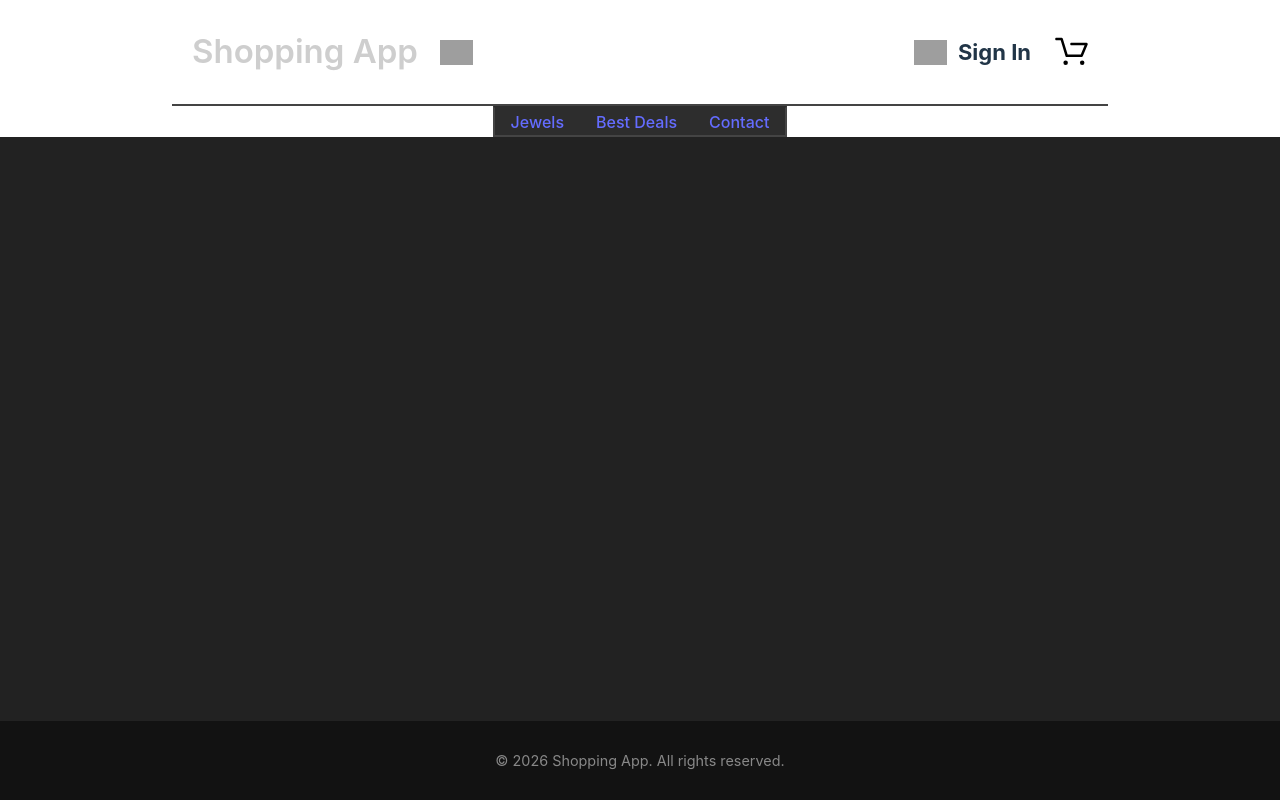
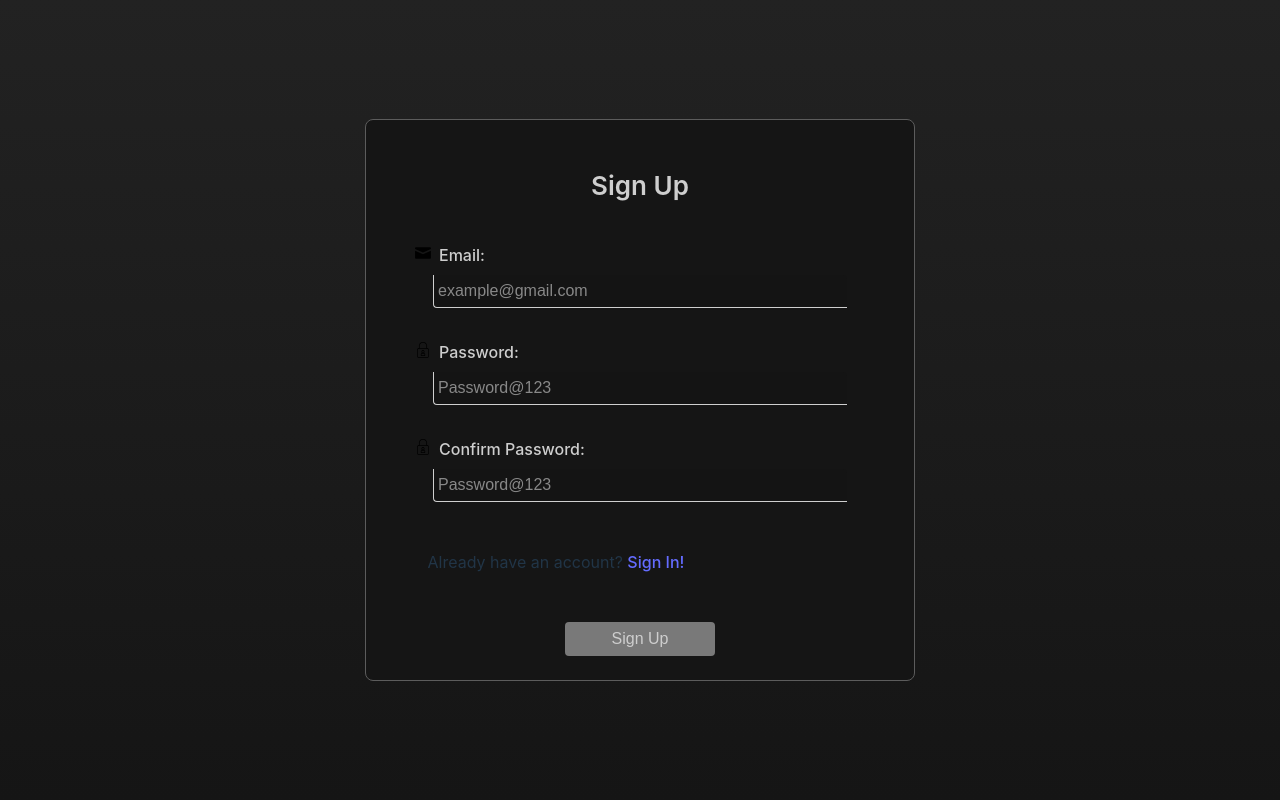
Before and after one commit to Shamuel69/web-development, a React (Vite) app in the folder attempt3webdev/shoppingapp/shopping_app/: page /signup in a window 1280 px wide. Built offline with nearby package versions, Linux system fonts and the light colour scheme; grey boxes are pictures that could not be loaded.

Commit message:
added more pages and sign in features that need tweaking

```diff
--- a/attempt3webdev/shoppingapp/shopping_app/src/App.jsx
+++ b/attempt3webdev/shoppingapp/shopping_app/src/App.jsx
@@ -2,13 +2,18 @@ import React, { useState } from 'react'
 import profile from './assets/profile-icon.svg'
 import Search from './assets/search-icon.svg'
 import shoppingCart from './assets/shopping-cart.svg'
-import { Routes, Route, Link } from 'react-router-dom';
+import { Routes, Route, Link, useLocation } from 'react-router-dom';
 import './App.css'
 
 import Home from './subpages/Home.jsx'
 import BestDeals from './subpages/BestDeals.jsx'
 import Inventory from './subpages/Inventory.jsx'
 import Contact from './subpages/infopages/Contact.jsx'
+import Signin from './subpages/infopages/Signin.jsx'
+import Signup from './subpages/infopages/Signup.jsx'
+import Forgotpassword from './subpages/infopages/Forgotpassword.jsx'
+
+
 
 function BottomCredits() {
   return (
@@ -20,10 +25,15 @@ function BottomCredits() {
 
 function App() {
   const [isshown, setIsShown] = useState(false);
+  const location = useLocation();
+
+  const hidetopbar = location.pathname === '/signin' || location.pathname === '/contact' || location.pathname === '/signup' || location.pathname === '/forgotpassword';
 
   return (
     <>
       <div className="App">
+        {!hidetopbar && (
+          <>
             <div className="App-header">
               <div className="App-title-container">
                 <h2><Link to="/" className="App-title">Shopping App</Link></h2>
@@ -36,7 +46,7 @@ function App() {
               <div className="App-title-container">
                 <div className="App-profile">
                   <img src={profile} alt="Profile" />
-              <h4>Sign In</h4>
+                  <h4><Link to="/signin">Sign In</Link></h4>
                 </div>
                 <img className="App-cart" src={shoppingCart} alt="Cart" />
               </div>
@@ -47,15 +57,21 @@ function App() {
               <Link to="/bestdeals">Best Deals</Link>
               <Link to="/contact">Contact</Link>
             </div>
+          </>
+
+        )}
         <div className="display-area">
           <Routes>
             <Route path="/" element={<Home />} />
             <Route path="/bestdeals" element={<BestDeals />} />
             <Route path="/inventory" element={<Inventory />} />
             <Route path="/contact" element={<Contact />} />
+            <Route path="/signin" element={<Signin />} />
+            <Route path="/signup" element={<Signup />} />
+            <Route path="/forgotpassword" element={<Forgotpassword />} />
           </Routes>
         </div>
-        <BottomCredits />
+        {!hidetopbar && (<BottomCredits />)}
       </div>
     </>
   )
--- /dev/null
+++ b/attempt3webdev/shoppingapp/shopping_app/src/subpages/css/signin.css
@@ -0,0 +1,120 @@
+#root {
+  max-width: 1280px;
+  padding: 0 0;
+}
+
+:root {
+  --header-height: 15vh;
+  --sidebar-width: 15vw;
+
+  --background-color: #222222;
+  --secondary-color: #151515;
+  --background-color-light: #dcd4c7;
+  --linear-gradient: linear-gradient(to bottom, #222222, #151515);
+
+  --sidebar-color-light: #cbc1b0;
+
+  --text-color: #cecece;
+  --text-color-secondary: #888888;
+  --text-color-dark: #303030;
+  --accent-color: #797979;
+
+  --border-color-light: rgb(92, 92, 92);
+  --border-color: rgb(207, 207, 207);
+}
+.signin-container {
+    display: flex;
+    flex-direction: column;
+    align-items: center;
+    justify-content: center;
+    height: 100%;
+    background: var(--linear-gradient);
+
+}
+
+.signin-inner-container {
+    display: flex;
+    flex-direction: column;
+    gap: 16px;
+    padding: 24px;
+    background-color: var(--secondary-color);
+    border: 1px solid var(--border-color-light);
+    border-radius: 8px;
+}
+.signin-container h2 {
+    color: var(--text-color);
+    font-size: 26px;
+    font-weight: 600;
+    text-align: center;
+}
+.signin-form {
+    flex: 1;
+    display: flex;
+    flex-direction: column;
+    gap: 2em;
+    min-width: 180px;
+    width: 500px;
+}
+.signin-form label {
+    color: var(--text-color);
+    font-size: 16px;
+    font-weight: 500;
+}
+.email-container, .password-container {
+    display: flex;
+    flex-direction: column;
+    width: 90%;
+    margin: 0 auto;
+    gap: 8px;
+}
+.email-container input, .password-container input{
+    margin: 0 auto;
+    width: 90%;
+    height: 24px;
+    font-size: 16px;
+    outline: none;
+    padding: 4px;
+
+    border-radius: 0 4px 0 4px;
+    background-color: rgba(18, 18, 18, 0.136);
+    color: var(--text-color);
+    border: 1.5px solid var(--border-color);
+    border-top: none;
+    border-right: none;
+    transition: border-color 0.2s ease-in;
+}
+.email-container input:focus, .password-container input:focus{
+
+    border-color: var(--accent-color);
+    border-top: none;
+    border-right: none;
+}
+.email-container input::placeholder, .password-container input::placeholder{
+    color: var(--text-color-secondary);
+    font-size: 16px;
+    text-decoration: italic;
+}
+.signin-form img {
+    width: 16px;
+    height: 16px;
+    margin-right: 8px;
+}
+.signin-form button {
+    width: 30%;
+    margin: 0 auto;
+    padding: 8px;
+    background-color: var(--accent-color);
+    color: var(--text-color);
+    border: none;
+    border-radius: 4px;
+    cursor: pointer;
+    font-size: 16px;
+}
+.options-container {
+    display: flex;
+    flex-direction: column;
+    width: 85%;
+    margin: 0 auto;
+    margin-bottom: 0px;
+
+}
--- /dev/null
+++ b/attempt3webdev/shoppingapp/shopping_app/src/subpages/infopages/Forgotpassword.jsx
@@ -0,0 +1,30 @@
+import React from "react";
+import mail from '../../assets/mail.svg';
+import '../css/signin.css';
+import { Link } from "react-router-dom";
+
+function Forgotpassword() {
+    return (
+        <div className="signin-container">
+            <div className="signin-inner-container">
+                <h2>Forgot Password</h2>
+                <form className="signin-form">
+                    <div className="email-container">
+                        <div className="text-container">
+                            <img src={mail} alt="Email Icon" className="input-icon" />
+                            <label htmlFor="email">Send recovery email:</label>
+                        </div>
+                        <input type="email" id="email" name="email" placeholder="example@gmail.com" required />
+                    </div>
+
+                    <div className="options-container">
+                        <p className="forgot-password">Don't have an account? <Link to="/signup">Sign Up!</Link></p>
+                    </div>
+                    <button type="submit">Reset Password</button>
+                </form>
+            </div>
+        </div>
+    );
+}
+
+export default Forgotpassword;
--- /dev/null
+++ b/attempt3webdev/shoppingapp/shopping_app/src/subpages/infopages/Signin.jsx
@@ -0,0 +1,38 @@
+import React from "react";
+import mail from '../../assets/mail.svg';
+import lock from '../../assets/login-password.svg';
+import '../css/signin.css';
+import { Link } from "react-router-dom";
+
+function Signin() {
+    return (
+        <div className="signin-container">
+            <div className="signin-inner-container">
+                <h2>Sign In</h2>
+                <form className="signin-form">
+                    <div className="email-container">
+                        <div className="text-container">
+                            <img src={mail} alt="Email Icon" className="input-icon" />
+                            <label htmlFor="email">Email:</label>
+                        </div>
+                        <input type="email" id="email" name="email" placeholder="example@gmail.com" required />
+                    </div>
+                    <div className="password-container">
+                        <div className="text-container">
+                            <img src={lock} alt="Password Icon" className="input-icon" />
+                            <label htmlFor="password">Password:</label>
+                        </div>
+                        <input type="password" id="password" name="password" placeholder="Password@123" required />
+                    </div>
+                    <div className="options-container">
+                        <p className="forgot-password">Forgot Password? <Link to="/forgotpassword">Click here!</Link></p>
+                        <p className="forgot-password">Don't have an account? <Link to="/signup">Sign Up!</Link></p>
+                    </div>
+                    <button type="submit">Sign In</button>
+                </form>
+            </div>
+        </div>
+    );
+}
+
+export default Signin;
--- /dev/null
+++ b/attempt3webdev/shoppingapp/shopping_app/src/subpages/infopages/Signup.jsx
@@ -0,0 +1,67 @@
+import React, { useState } from "react";
+import mail from '../../assets/mail.svg';
+import lock from '../../assets/login-password.svg';
+import '../css/signin.css';
+import { Link } from "react-router-dom";
+function storeemail() {
+    const email = emailInput.value;
+    const password = passwordInput.value;
+    const confirmPassword = confirmPasswordInput.value;
+
+    const emailInput = document.getElementById('email');
+    const passwordInput = document.getElementById('password');
+    const confirmPasswordInput = document.getElementById('confirm-password');
+
+    if (password !== confirmPassword) {
+        alert("Passwords do not match!");
+        return;
+    }else{
+        localStorage.setItem('userEmail', email);
+        localStorage.setItem('userPassword', password);
+        alert("Account created successfully!");
+
+    }
+}
+
+function Signup() {
+    const [email, setEmail] = useState('');
+    const [password, setPassword] = useState('');
+    const [confirmPassword, setConfirmPassword] = useState('');
+    return (
+        <div className="signin-container">
+            <div className="signin-inner-container">
+                <h2>Sign Up</h2>
+                <form className="signin-form" onSubmit={storeemail}>
+                    <div className="email-container">
+                        <div className="text-container">
+                            <img src={mail} alt="Email Icon" className="input-icon" />
+                            <label htmlFor="email">Email:</label>
+                        </div>
+                        <input type="email" id="email" name="email" placeholder="example@gmail.com" required />
+                    </div>
+                    <div className="password-container">
+                        <div className="text-container">
+                            <img src={lock} alt="Password Icon" className="input-icon" />
+                            <label htmlFor="password">Password:</label>
+                        </div>
+                        <input type="password" id="password" name="password" placeholder="Password@123" required />
+                    </div>
+                    <div className="password-container">
+                        <div className="text-container">
+                            <img src={lock} alt="Password Icon" className="input-icon" />
+                            <label htmlFor="confirm-password">Confirm Password:</label>
+                        </div>
+                        <input type="password" id="confirm-password" name="confirm-password" placeholder="Password@123" required />
+
+                    </div>
+                    <div className="options-container">
+                        <p className="forgot-password">Already have an account? <Link to="/signin">Sign In!</Link></p>
+                    </div>
+                    <button type="submit">Sign Up</button>
+                </form>
+            </div>
+        </div>
+    );
+}
+
+export default Signup;
```
Also changed, not shown: attempt3webdev/shoppingapp/shopping_app/src/assets/login-password.svg (added), attempt3webdev/shoppingapp/shopping_app/src/assets/mail.svg (added). Lines whose indentation alone changed are shown as unchanged.
